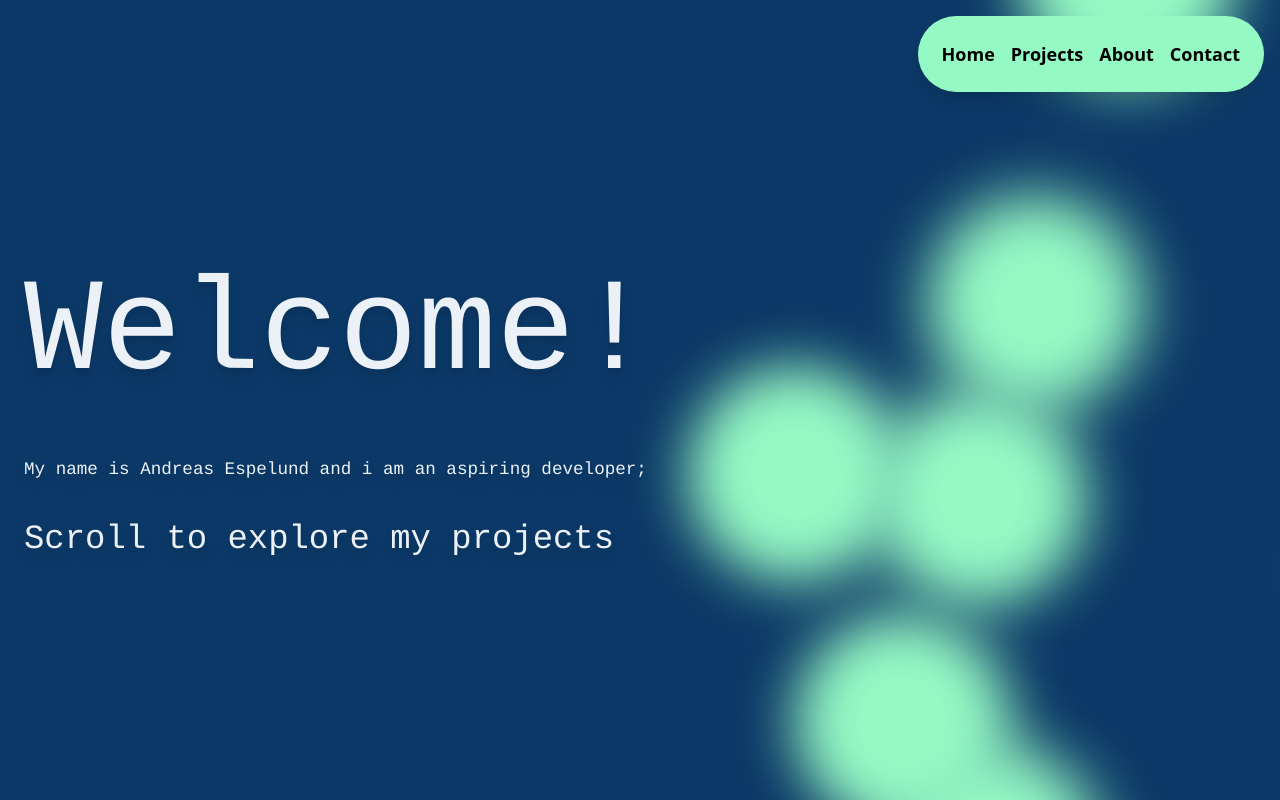
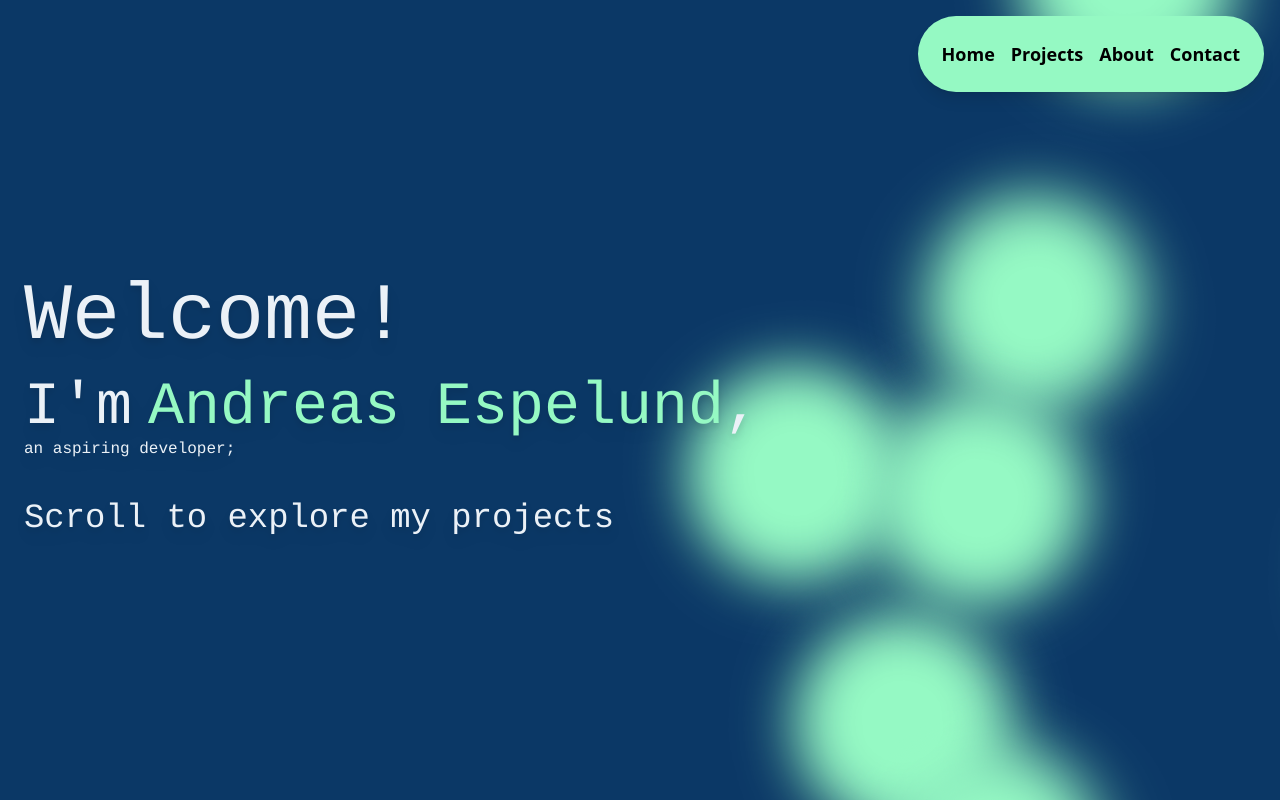
Before and after one commit to Andreas-Espelund/my_portfolio, a Next.js app: page / in a window 1280 px wide. Shown: the top 800 px of the page. Built offline with nearby package versions, Linux system fonts and the light colour scheme.

Commit message:
rounded corner adjust

```diff
--- a/app/components/CardView.jsx
+++ b/app/components/CardView.jsx
@@ -2,6 +2,7 @@ import React from 'react'
 import Image from 'next/image'
 import Link from 'next/link'
 import TypeChip from './TypeChip'
+import { Technologies } from '.';
 export default function CardView({project}) {
 
   function hexToRgb(hex) {
@@ -16,11 +17,13 @@ export default function CardView({project}) {
   }
 
   return (
-    <div id={project.id} className="flex flex-col gap-4 bg-white hover:bg-white/60 overflow-hidden rounded-2xl w-full lg:w-96 shadow-lg lg:hover:scale-105 hover:shadow-2xl hover:cursor-pointer transition-all duration-500" style={{perspective:1}}>
+    <div id={project.id} className="flex flex-col gap-4 bg-white hover:bg-white/60 overflow-hidden rounded-lg  w-full lg:w-96 shadow-lg lg:hover:scale-105 hover:shadow-2xl hover:cursor-pointer transition-all duration-500" style={{perspective:1}}>
         <Link href={project.id} className="h-full">
           <div className="relative h-60">
             <Image src={project.src} fill className=" object-cover" alt={project.alt}/>
           </div>
+
+
           <div className="p-4 flex flex-col gap-4">
             <div className='flex gap-4 items-center'>
               <h2 className="text-3xl font-semibold">{project.name}</h2>
--- a/app/globals.css
+++ b/app/globals.css
@@ -6,10 +6,9 @@
 :root {
     --primary-color-faded: #0b396611; /* Primary color with pacity around 20% */
     --primary-color-faded2: #0b396638; /* Primary color with pacity around 20% */
-    --neutral-coor: #ebf1f7;
+    --neutral-color: #ebf1f7;
     --secondary-color: #95f9c3;
     --primary-color: #0b3866;
-    --neutral-color: #0b39660c;
   }
 
 body, html {
@@ -25,6 +24,7 @@ body, html {
     filter: drop-shadow(0 10px 8px rgb(0 0 0 / 0.04)) drop-shadow(0 4px 3px rgb(0 0 0 / 0.1));
     padding: 1.5rem;
     font-family: 'courier';
+    color: var(--neutral-color);
 }
 .bg_pattern1{
     scroll-snap-align: start;
--- a/app/page.tsx
+++ b/app/page.tsx
@@ -16,9 +16,14 @@ export default function Home() {
           <span></span> <span></span> <span></span> <span></span> <span></span> <span></span> <span></span> <span></span> <span></span>
           <div className="h-screen grid place-content-center absolute">
             <div className="text_wrapper">
-              <h1 className="text-[2rem] lg:text-[8.2rem] text-neutral">Welcome!</h1>
-              <h1 className="text-[1.1rem] mt-6 text-neutral">My name is Andreas Espelund and i am an aspiring developer;</h1>
-              <div className='text-[1rem] lg:text-[2.12rem] flex flex-wrap gap-2 mt-8 items-center  text-neutral'>
+              <h1 className="text-[2rem] lg:text-[5rem]">Welcome!</h1>
+              <div className="flex justify-start items-center text-6xl">
+                <h1 className="mr-4">I'm </h1>
+                <a className="text-secondary hover:text-[3rem] hover:pb-4 duration-500 " href="https://github.com/Andreas-Espelund" target='_blank'>Andreas Espelund</a>
+                <h1 className="">,</h1>
+              </div>
+              <h1 className="">an aspiring developer;</h1>
+              <div className='text-[1rem] lg:text-[2.12rem] flex flex-wrap gap-2 mt-8 items-center '>
                 <h1>Scroll to explore my projects</h1>
                 <h1 className="cursor">_</h1>
               </div>
@@ -50,7 +55,7 @@ export default function Home() {
       <section id="contact" className="bg_pattern3">
       <div className="flex flex-col w-full gap-10 lg:w-fit">
         <Header title="Get in touch" emoji="🚀"/>
-        <div className="w-full bg-primary lg:w-fit p-10 m-auto rounded-2xl shadow-lg">
+        <div className="w-full bg-primary lg:w-fit p-10 m-auto rounded-lg shadow-lg">
           <div className='flex flex-col lg:flex-row gap-10 lg:gap-20  w-fit m-auto'>
             {socials.map((e) => <Contact key={e.id} contact={e}/>)}
           </div>
```
